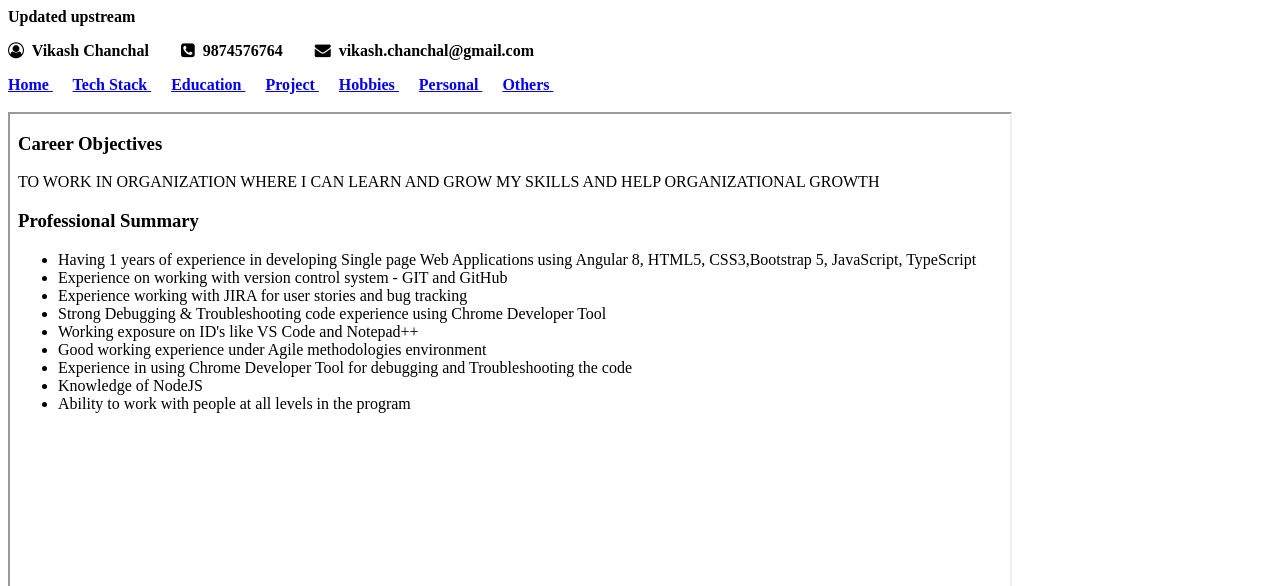
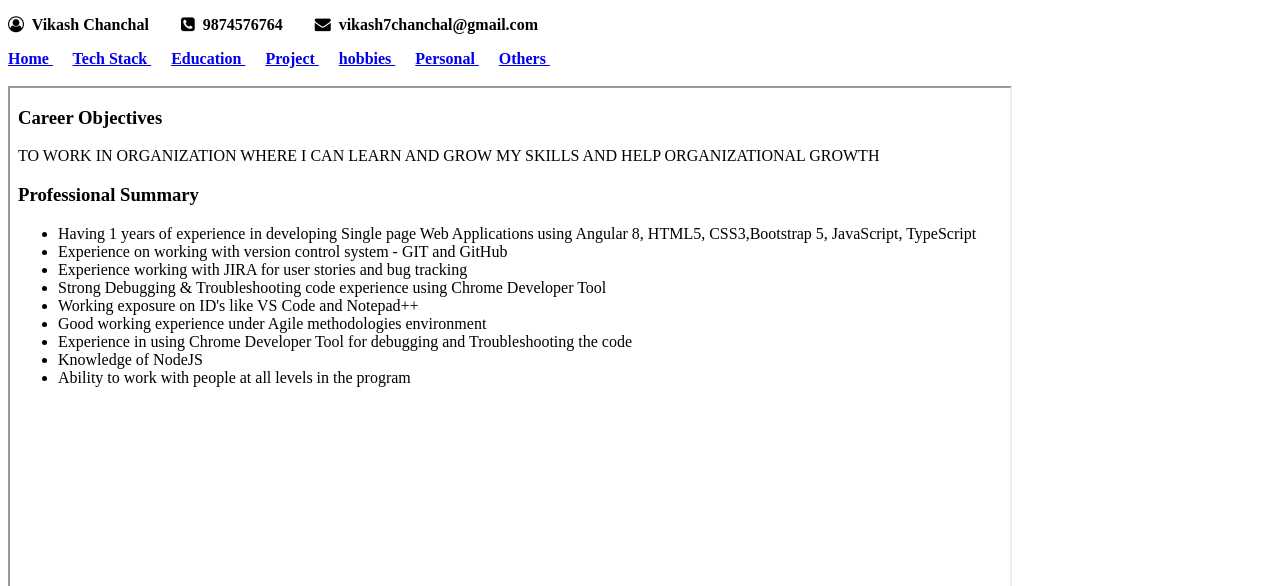
Before and after one commit to vkcGH4/MyProfile, a plain HTML site: page index.html in a window 1280 px wide. Shown: the top 586 px of the page. Drawn offline with Linux system fonts and the light colour scheme.

Commit message:
updt index
updt index

```diff
--- a/index.html
+++ b/index.html
@@ -7,17 +7,15 @@
 <body>
     <strong>
     <header>
- Updated upstream
         <p><i class="fa fa-user-circle-o" aria-hidden="true"></i>&nbsp; Vikash Chanchal &nbsp;&nbsp;&nbsp;&nbsp;&nbsp;&nbsp;
             <i class="fa fa-phone-square" aria-hidden="true"></i>&nbsp; 9874576764 &nbsp;&nbsp;&nbsp;&nbsp;&nbsp;&nbsp;
-            <i class="fa fa-envelope" aria-hidden="true"></i>&nbsp; vikash.chanchal@gmail.com  </p>
-        </header>
+            <i class="fa fa-envelope" aria-hidden="true"></i>&nbsp; vikash7chanchal@gmail.com  </p>
             <nav>
                 <a href="home.html" target="myframe">Home </a>&nbsp;&nbsp;&nbsp;&nbsp;
                 <a href="info.html" target="myframe">Tech Stack </a>&nbsp;&nbsp;&nbsp;&nbsp;
                 <a href="education.html" target="myframe">Education </a>&nbsp;&nbsp;&nbsp;&nbsp;
                 <a href="projectDescription.html" target="myframe">Project </a>&nbsp;&nbsp;&nbsp;&nbsp;
-                <a href="hobbies.html" target="myframe">Hobbies </a>&nbsp;&nbsp;&nbsp;&nbsp;
+                <a href="hobbies.html" target="myframe">hobbies </a>&nbsp;&nbsp;&nbsp;&nbsp;
                 <a href="personalDetails.html" target="myframe">Personal </a>&nbsp;&nbsp;&nbsp;&nbsp;
                 <a href="others.html" target="myframe">Others </a>&nbsp;&nbsp;&nbsp;&nbsp;
 
@@ -27,14 +25,7 @@
 
             </iframe>
 
- task_abc
-
-=======
-=======
-
- Stashed changes
     </header>
- main
     <footer>
         <p>Follow me:
             <a href="https://www.linkedin.com/login" target="_blank"><i class="fa fa-linkedin-square" aria-hidden="true"></i></a>&nbsp;&nbsp;&nbsp;&nbsp;
```
